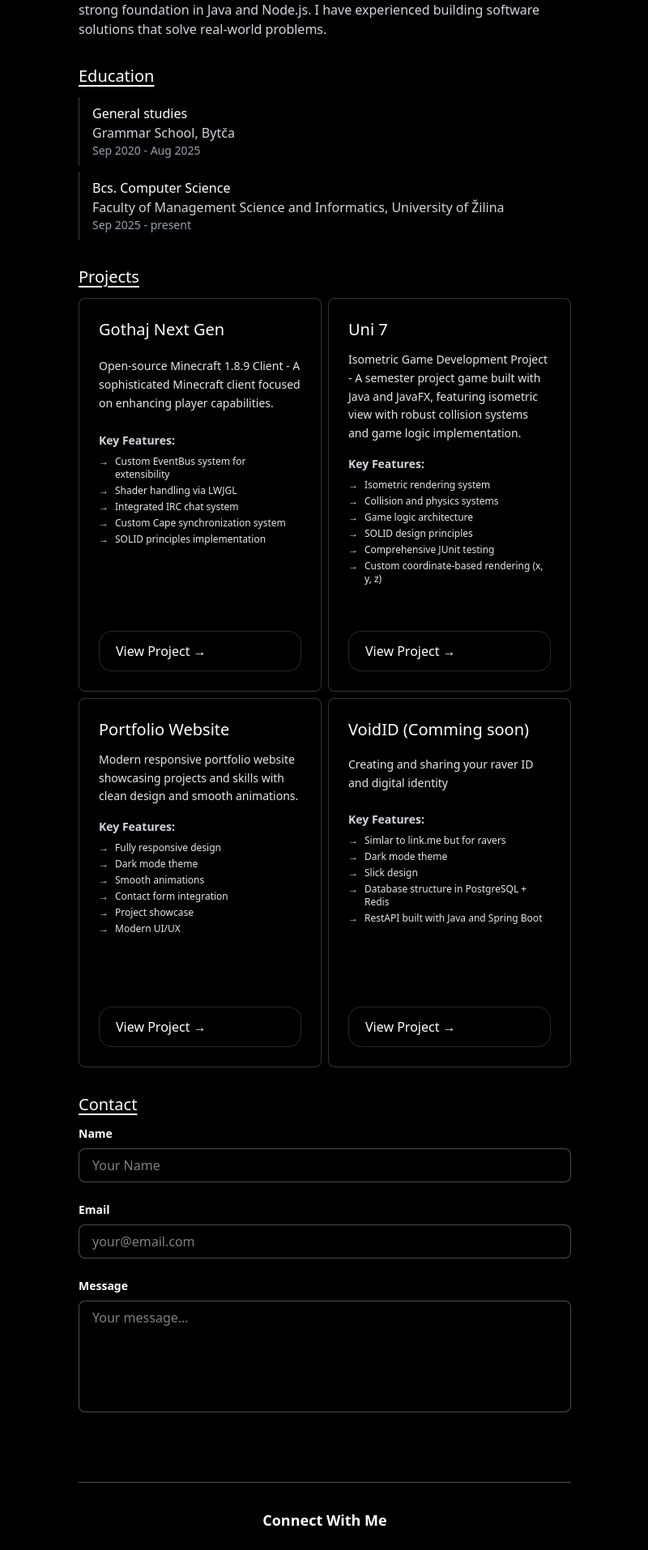
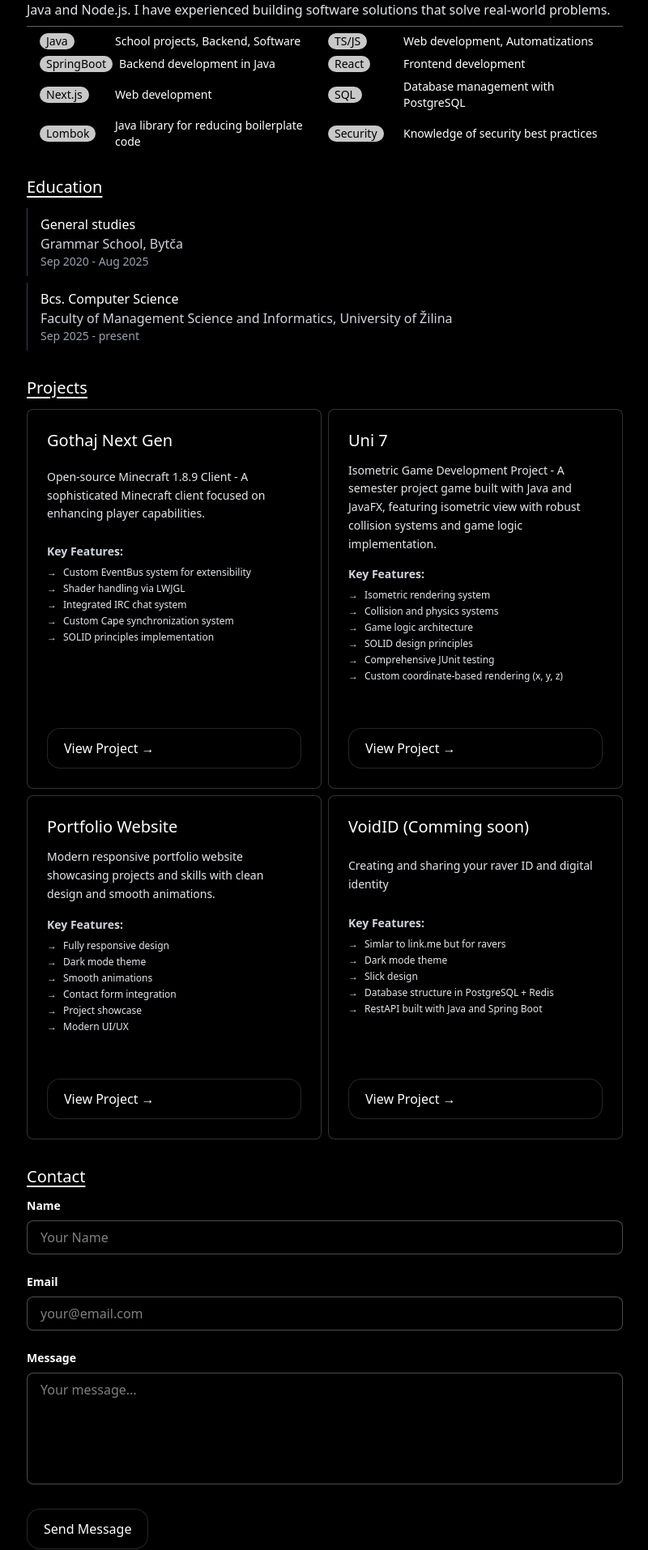
Before and after one commit to ScRichard/Personal-Website-Portfolio, a Next.js app: page / in a window 1280 px wide. Shown: the part 880-2794 px from the top of the page at 81% size, without its empty margins (239-1039 px from the left). Built offline with nearby package versions, Linux system fonts and the light colour scheme.

Commit message:
Enhance About, Contact, Education, and Projects components: Add skills section, improve layout, and update button styles

```diff
--- a/src/components/About.tsx
+++ b/src/components/About.tsx
@@ -1,12 +1,36 @@
 export default function About() {
   const about = "Passionate software engineer specializing in full-stack development. With a strong foundation in Java and Node.js. I have experienced building software solutions that solve real-world problems."
 
+  const skills = [
+    { name: 'Java', explanation: 'School projects, Backend, Software' },
+    { name: 'TS/JS', explanation: 'Web development, Automatizations' },
+    { name: 'SpringBoot', explanation: 'Backend development in Java' },
+    { name: 'React', explanation: 'Frontend development' },
+    { name: 'Next.js', explanation: 'Web development' },
+    { name: 'SQL', explanation: 'Database management with PostgreSQL' },
+    { name: 'Lombok', explanation: 'Java library for reducing boilerplate code' },
+    { name: 'Security', explanation: 'Knowledge of security best practices' },
+  ];
+
   return (
-    <section id="about" className="bg-black text-white flex flex-col md:w-1/2 mx-auto px-4 py-4 ň">
+    <section id="about" className="text-white flex flex-col md:w-3xl mx-auto px-4 py-4">
       <div className="text-xl mb-3 underline underline-offset-4">
         About Me
       </div>
-      <span className="text-gray-300">{about}</span>
+      <span className="text-gray-200 mb-2">{about}</span>
+
+      <div style={{backgroundColor: "rgb(100, 100, 100)"}} className="w-full h-[0.5px] block mb-2 rounded"></div>
+
+      <div className="grid grid-cols-1 md:grid-cols-2 gap-2 px-4">
+        {skills.map((skill, index) => (
+          <div key={index} className="grid grid-cols-[1fr_3fr] gap-2 items-center">
+            <div style={{backgroundColor: "rgb(200, 200, 200)"}} className="rounded-3xl glow font-medium text-sm w-fit px-2 py-0 text-black">
+              {skill.name}
+            </div>
+            <p className="text-white text-sm ">{skill.explanation}</p>
+          </div>
+        ))}
+      </div>
     </section>
   );
 }
--- a/src/components/Contact.tsx
+++ b/src/components/Contact.tsx
@@ -31,7 +31,7 @@ export default function Contact() {
   ];
 
   return (
-    <section id="about" className="bg-black text-white flex flex-col md:w-1/2 mx-auto px-4 py-4">
+    <section id="about" className="bg-black text-white flex flex-col md:w-3xl mx-auto px-4 py-4">
 
       <div className="text-xl mb-3 underline underline-offset-4">
         Contact
@@ -85,12 +85,12 @@ export default function Contact() {
                 ></textarea>
               </div>
 
-              <a
+              <button
                 type="submit"
-                className="bg-white w-20 h-12 text-black font-bold py-3 rounded-lg hover:bg-gray-200 transition-colors"
+                className="border border-white/15 drop-shadow-lg px-5 py-3 rounded-2xl hover:border-white/30 hover:text-white/90 transition-all"
               >
                 Send Message
-              </a>
+              </button>
             </form>
 
             {/* Socials */}
--- a/src/components/Education.tsx
+++ b/src/components/Education.tsx
@@ -1,7 +1,7 @@
 export default function Education() {
 
   return (
-    <section id="about" className="bg-black text-white flex flex-col md:w-1/2 mx-auto px-4 py-4 ň">
+    <section id="about" className="bg-black text-white flex flex-col md:w-3xl mx-auto px-4 py-4 ň">
       <div className="text-xl mb-3 underline underline-offset-4">
         Education
       </div>
--- a/src/components/Projects.tsx
+++ b/src/components/Projects.tsx
@@ -57,13 +57,13 @@ export default function Projects() {
   ];
 
   return (
-    <section id="about" className="bg-black text-white flex flex-col md:w-1/2 mx-auto px-4 py-4">
+    <section id="about" className=" text-white flex flex-col md:w-3xl mx-auto px-4 py-4">
         <div className="text-xl mb-3 underline underline-offset-4">
             Projects
         </div>
       <div className="grid grid-cols-1 md:grid-cols-2 gap-2">
           {projects.map((project, index) => (
-            <div key={index} className="bg-gray-900 border border-white/20 rounded-lg overflow-hidden p-6 flex flex-col justify-between">
+            <div key={index} className="border border-white/20 rounded-lg overflow-hidden p-6 flex flex-col justify-between">
               <h3 className="text-xl mb-3">{project.title}</h3>
               <p className="text-gray-200 mb-4 text-sm leading-relaxed">{project.description}</p>
 
```
